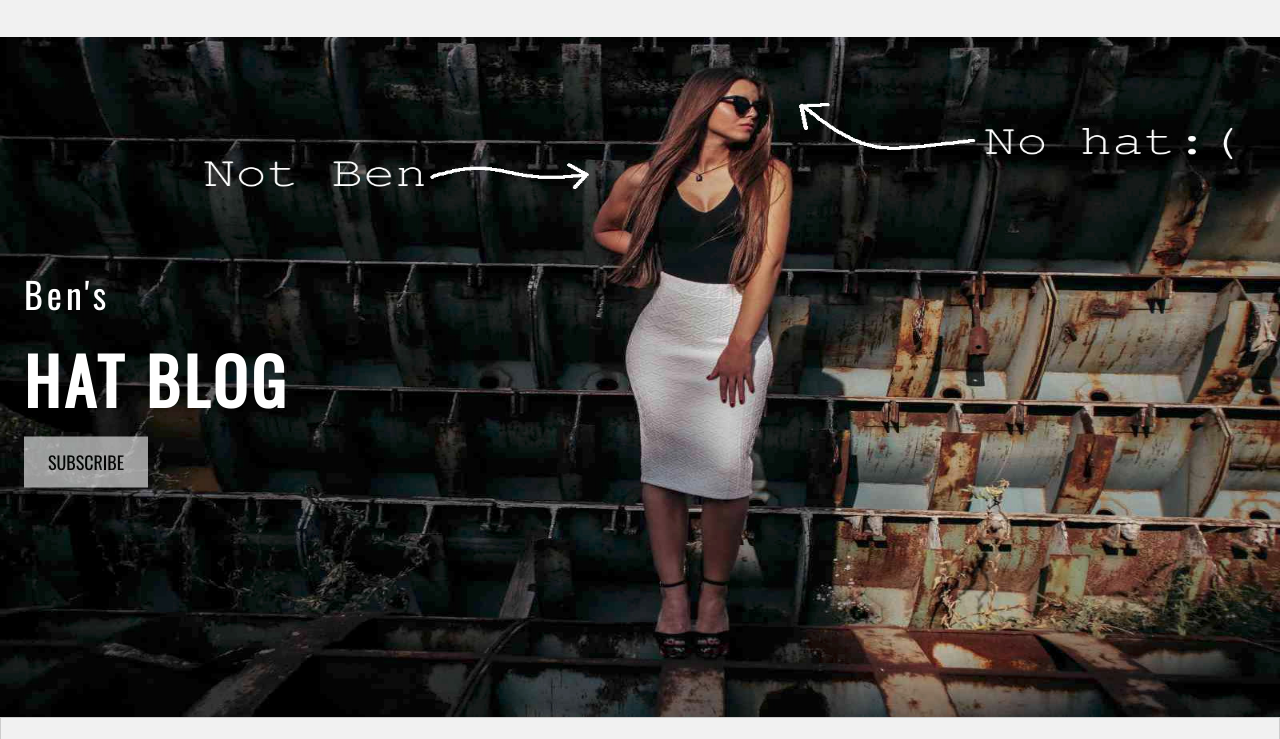
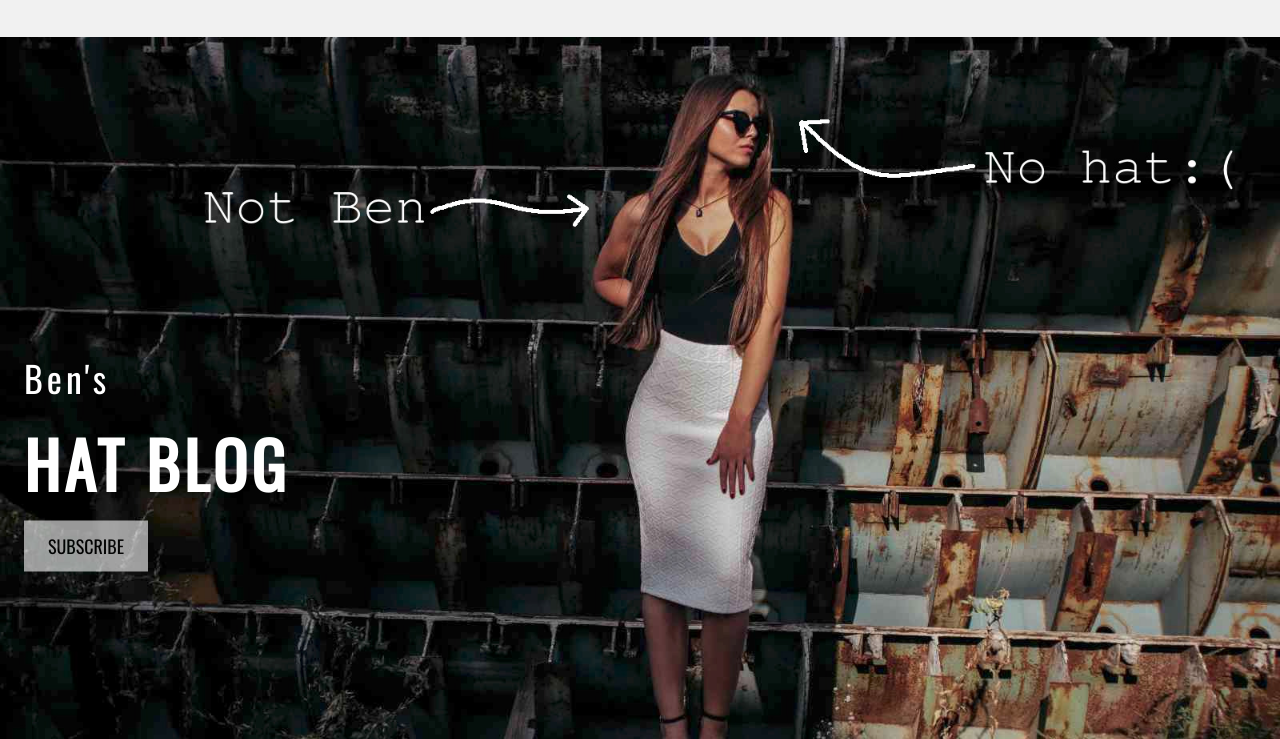
Before and after one commit to beon9273/adternative-demo, a plain HTML site: page index.html in a window 1280 px wide. Shown: the part 42-781 px from the top of the page. Drawn offline with nearby package versions, Linux system fonts and the light colour scheme; a script that the page names is missing.

Commit message:
Update index.html

```diff
--- a/index.html
+++ b/index.html
@@ -47,7 +47,7 @@ and is wrapped around the whole page content, except for the footer in this exam
     <!-- Image header -->
     <header class="w3-display-container w3-wide" id="home" style="width: 100%;/*! height: 400px; */margin-top: 40px;">
         <img class="w3-image" src="jane.jpg" alt="Fashion Blog"
-             style="width: 100%;height: 680px;" width="1600" height="1060">
+             style="width: 100%;" width="1600" height="1060">
         <div class="w3-display-left w3-padding-large">
             <h1 class="w3-text-white">Ben's</h1>
             <h1 class="w3-jumbo w3-text-white w3-hide-small"><b>HAT BLOG</b></h1>
```
